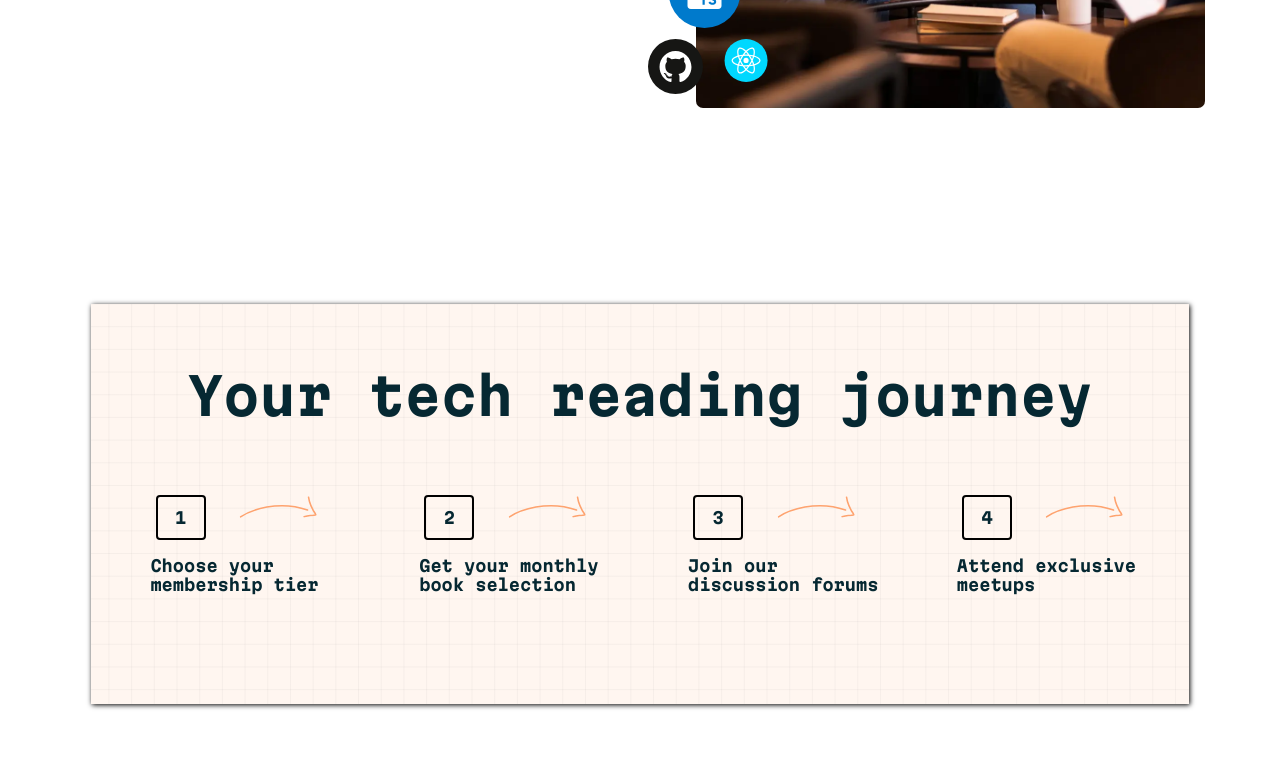
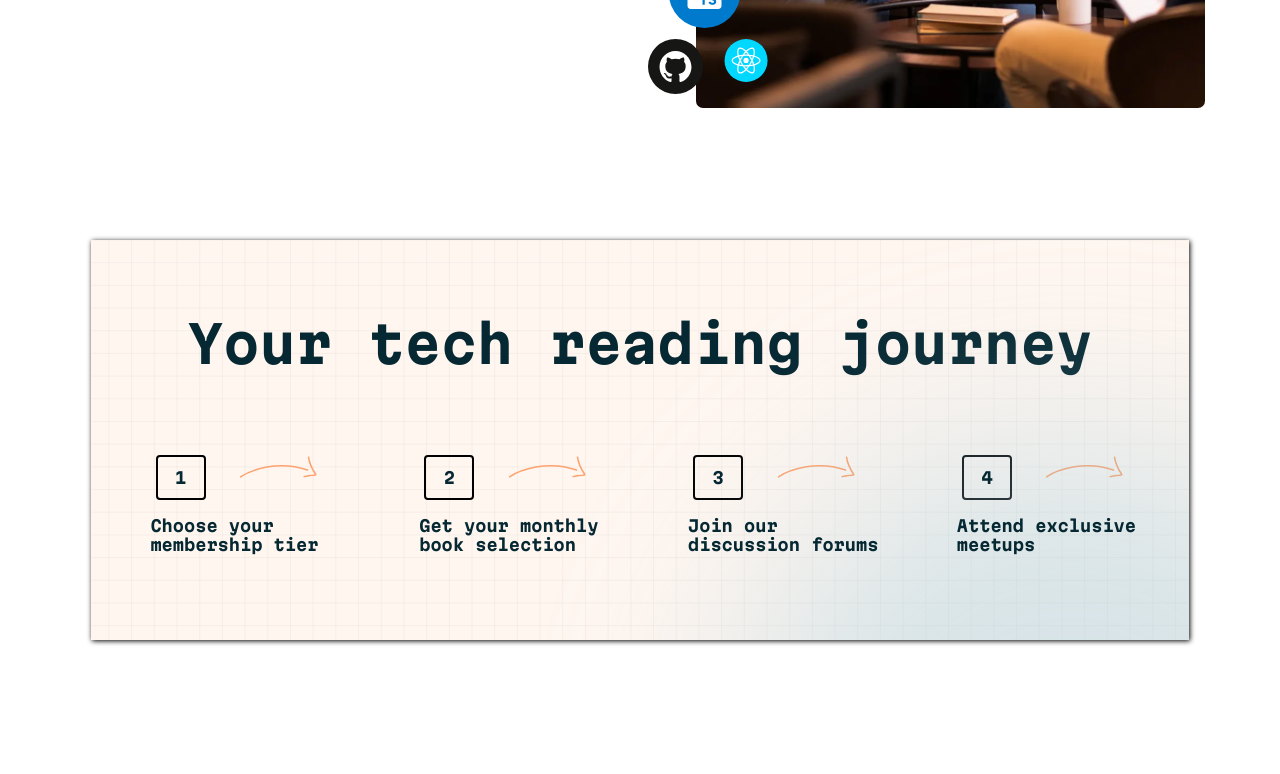
Before and after one commit to ItaloDev-Marcelo/Tech-Book-Club-CH-MUI-24, a React (Vite) app: page / in a window 1280 px wide. Shown: the part 2000-2774 px from the top of the page. Built offline with nearby package versions, Linux system fonts and the light colour scheme.

Commit message:
update 1.2

```diff
--- a/src/App.css
+++ b/src/App.css
@@ -122,12 +122,18 @@ header, #journal {
   background: url(./assets/images/pattern-light-bg.svg) hsl(24, 100%, 97%);
   background-size: cover;
   background-repeat: no-repeat;
-  position: relative;
+  position: relative ;
+  overflow: hidden;
 }
+
+
+
 
 #journal {
   box-shadow: 1px 1px 5px #000;
+  overflow: hidden;
 }
+
 
 
 .information > div  li {
@@ -182,7 +188,10 @@ span > img {
 }
 
 #card-container > .card:nth-of-type(2) {
-  background-color: var(--clr-almost-white);
+  background: url(./assets/images/pattern-glow.svg) hsl(17, 41%, 97%);
+  background-repeat: no-repeat;
+  background-size: cover;
+  background-position: top 70px left 50px;
 }
 
 footer  {
@@ -202,6 +211,28 @@ footer  {
 #line {
   width: 100%;
   margin-top: 4em;
+}
+
+
+.glow {
+  position: absolute;
+  top: -5%;
+  left: 7%;
+}
+.glow-2 {
+  position: absolute;
+  top: 15%;
+  left:-4px;
+}
+
+
+
+@media (min-width:960px)  {
+    .card {
+    width: 344px;
+    margin: 0 2em;
+  }
+
 }
 
 @media (min-width:1280px)  {
@@ -243,4 +274,17 @@ footer  {
   width: 80%;
 }
 
+
+.glow {
+  position: absolute;
+  top: -10%;
+  left: 30%;
 }
+
+.glow-2 {
+  position: absolute;
+  top: -2%;
+  left: 40%;
+}
+
+}
--- a/src/Pages/About.jsx
+++ b/src/Pages/About.jsx
@@ -9,18 +9,18 @@ export default function AboutSection() {
 
   return (
     <Stack component="section" id="about"
-    margin={{xs: '5em 0', lg: '5em 3em'}}>
+    margin={{xs: '1.5em 0', lg: '1em 3em'}}>
       <Stack component="section" className="grow-together" marginY={2} padding={{lg: '0 1em'}}
-       sx={{display: 'flex',flexDirection: {xs: 'column', lg: 'row'},
+       sx={{display: 'flex',flexDirection: {xs: 'column-reverse', lg: 'row'},
         justifyContent: {lg: 'space-between'}}}>
-        <Stack className='banner from-left Bn'  width={{lg: '45%'}}>
-            <ImageSelectedNow x1='block' x2='none' x3='none' Img={Images.togetherM} />
+        <Stack className='banner from-left Bn'  marginY={{xs: '2em'}}  width={{lg: '45%'}}>
+            <ImageSelectedNow x1='block' x2='none'  x3='none' Img={Images.togetherM} />
             <ImageSelectedNow x1='none' x2='block' x3='none' Img={Images.togetherT} />
             <ImageSelectedNow x1='none' x2='none' x3='block' Img={Images.togetherD} />
         </Stack>
 
         <Stack component='section' className='information from-right'  width={{lg: '50%'}}>
-        <Typography variant="h3" fontSize={{xs: '2em'}} maxWidth='400px' marginY='1em'>Read together, grow together</Typography>
+        <Typography variant="h3" fontSize={{xs: '2em'}} maxWidth='400px' marginY={{lg: '1em'}}>Read together, grow together</Typography>
         <Box>
              {
                 growTogether.map((item, index) => {
--- a/src/Pages/Header.jsx
+++ b/src/Pages/Header.jsx
@@ -7,12 +7,14 @@ import ImageSelectedNow from '../components/WhichImage';
 
 export default function Header() {
     return (
-        <Stack component='header'  padding={{xs: '2em 3em' ,lg: '3em'}} marginBottom='5em'>
+        <Stack component='header'  padding={{xs: '2em' ,lg: '3em'}}
+         marginBottom={{xs: '2em',lg: '5em'}}>
               <Stack component='nav' marginBottom='3em'>
                  <Link href='#'><img src={Logo} alt='tech-book-club' /></Link>
               </Stack>
 
-              <Stack id='container'  sx={{display: 'flex',flexDirection: {xs: 'column', lg: 'row'}, justifyContent: {lg: 'space-between'}}}>
+              <Stack id='container'  sx={{display: 'flex',flexDirection:
+                {xs: 'column', lg: 'row'}, justifyContent: {lg: 'space-between'}}}>
               <Stack component='section' width={{lg: '50%'}}>
                  <Typography variant='h1'  className='from-left'
                   fontSize={{xs: '2.5em', lg: '4.25em'}} marginBottom='.5em'
@@ -34,10 +36,11 @@ export default function Header() {
                 </Box>
               </Stack>
 
-              <Stack className='from-right' width={{lg: '45%'}} >
+              <Stack className='from-right'  width={{lg: '45%'}} >
               <ImageSelectedNow x1='block' x2='none' x3='none' Img={Images.heroImageM} />
               <ImageSelectedNow x1='none' x2='block' x3='none' Img={Images.heroImageT} />
               <ImageSelectedNow x1='none' x2='none' x3='block' Img={Images.heroImageD} />
+              <img src={Images.glow } alt='' className='glow'/>
               </Stack>
               </Stack>
 
--- a/src/Pages/Journey.jsx
+++ b/src/Pages/Journey.jsx
@@ -22,14 +22,17 @@ export default function Journey() {
   ];
 
   return (
-    <Stack component="article" id='journal' marginY={{xs: '1.2em', lg: '4em'}}
-    padding={{xs: '1.3em', lg: '0'}} >
+    <Stack component="article" id='journal' marginY={{xs: '7em', lg: '4em'}}
+    padding={{xs: '1.7em 1em', lg: '0'}} position='relative' >
       <Typography variant="h4" textAlign={{lg: 'center'}}
-      fontSize={{xs: '2.3em', lg: '3.2em'}} padding='.7em'
-       marginY={3}  width={{xs: '300px', lg: '100%'}} className="Title">Your tech reading journey</Typography>
+      fontSize={{xs: '2.3em', lg: '3.2em'}} padding='.2em'
+
+       marginY='1.2em'  width={{xs: '400px', lg: '100%'}} className="Title">Your tech reading journey</Typography>
+      <img src={Images.glow } alt='' className='glow-2'/>
       <Box id="journal-list" className='from-top'
        sx={{display: 'flex', flexDirection: {xs: 'column', lg: 'row'},
-       justifyContent: {lg: 'space-between'}, padding: {xs: '1em', lg: ' 0 2em'}}}>
+       justifyContent: {lg: 'space-between'}, padding: {xs: '0', lg: ' 0 2em'}}}>
+
         {
           JOURNEYDATA.map((item, index) => {
             return (
@@ -37,9 +40,11 @@ export default function Journey() {
                      <Stack className="from-left " marginY={1} sx={{display: 'flex',
                       flexDirection: 'row', justifyContent: { lg: 'space-evenly'}  }}>
 
-                         <Stack className="square-num" sx={{width: '50px', height: '45px',
-                          border: '2px solid #000', borderRadius: '4px', textAlign: 'center', marginBottom: {lg: '.5em'}}}>
-                         <Typography variant="p" className="journey-text " marginTop='.7em'>{item.num} </Typography>
+                         <Stack className="square-num" sx={{width: {xs: '35px', lg: '50px'},
+                         height: {xs: '35px', lg: '45px'},
+                          border: '2px solid #000', borderRadius: '4px',
+                          textAlign: 'center', marginBottom: {lg: '.5em'}}}>
+                         <Typography variant="p" className="journey-text " marginTop={{xs: '.3em', lg: '.7em'}}>{item.num} </Typography>
                          </Stack>
                         <Stack display={{xs: 'none', lg: 'block'}}>
                         <img src={Images.patternArrow} alt="arrow-lef" />
--- a/src/Pages/MiddlePage.jsx
+++ b/src/Pages/MiddlePage.jsx
@@ -5,14 +5,16 @@ import CardComponent from "../components/Card";
 
 export default function MiddlePage() {
     return (
-      <Stack component='section' className="MiddlePage" padding={{lg: '2em 4em'}}>
+      <Stack component='section' className="MiddlePage" marginY={{xs: '4em', lg: '0'}} padding={{lg: '2em 4em'}}>
          <Journey/>
          <Stack component='section' className='Membership-options'>
-            <Typography variant="h4" className="from-top Title" marginY={{xs: '1em', lg: '2em'}}
+            <Typography variant="h4" className="from-top Title"
+             marginY={{xs: '.5em', lg: '2em'}}
              textAlign={{lg: 'center'}}>Membership options</Typography>
             <Stack id='card-container' marginY='2em'  sx={{display: 'flex',flexDirection:
-               {xs: 'column', lg: 'row'},
-                justifyContent: {lg: 'space-around'}}}>
+               {xs: 'column', md: 'row'},
+               flexWrap: {xs: 'no-wrap', md: 'wrap', lg: 'no-wrap'},
+                justifyContent: {lg: 'space-around'}, gap: {md:5, lg: 0}}} >
 
             <CardComponent Tx1='1 book/month' Tx2='Online forums'
              Width='300px' Border='2px solid #000' ImageText={false}  bgColor='hsl(17, 41%, 97%)'
--- a/src/Pages/Review.jsx
+++ b/src/Pages/Review.jsx
@@ -5,14 +5,14 @@ export default function Review() {
     return (
         <Stack sx={{display: 'flex', flexDirection: 'column',
         justifyContent: 'center', marginY: '1.5em', alignContent: 'center'}}>
-           <Stack alignSelf='center'>
+           <Stack alignSelf={{md: 'center' }}>
            <Stars/>
            </Stack>
            <Typography variant="h4" className="from-top"
-           textAlign={{lg: 'center'}} padding={{xs: '1em 0', lg: '1em 4.5em'}}>"This book club transformed my technical
+           textAlign={{md: 'center'}} padding={{xs: '1em 0', lg: '1em 4.5em'}}>"This book club transformed my technical
             reading from a solitary activity into an
             enriching community experience. The discussions are gold!"</Typography>
-           <Typography variant="p" alignSelf='center' className="author text" >Sarah Chen, Software Architect</Typography>
+           <Typography variant="p" alignSelf={{md: 'center' }} className="author text" >Sarah Chen, Software Architect</Typography>
         </Stack>
     )
 }
```
